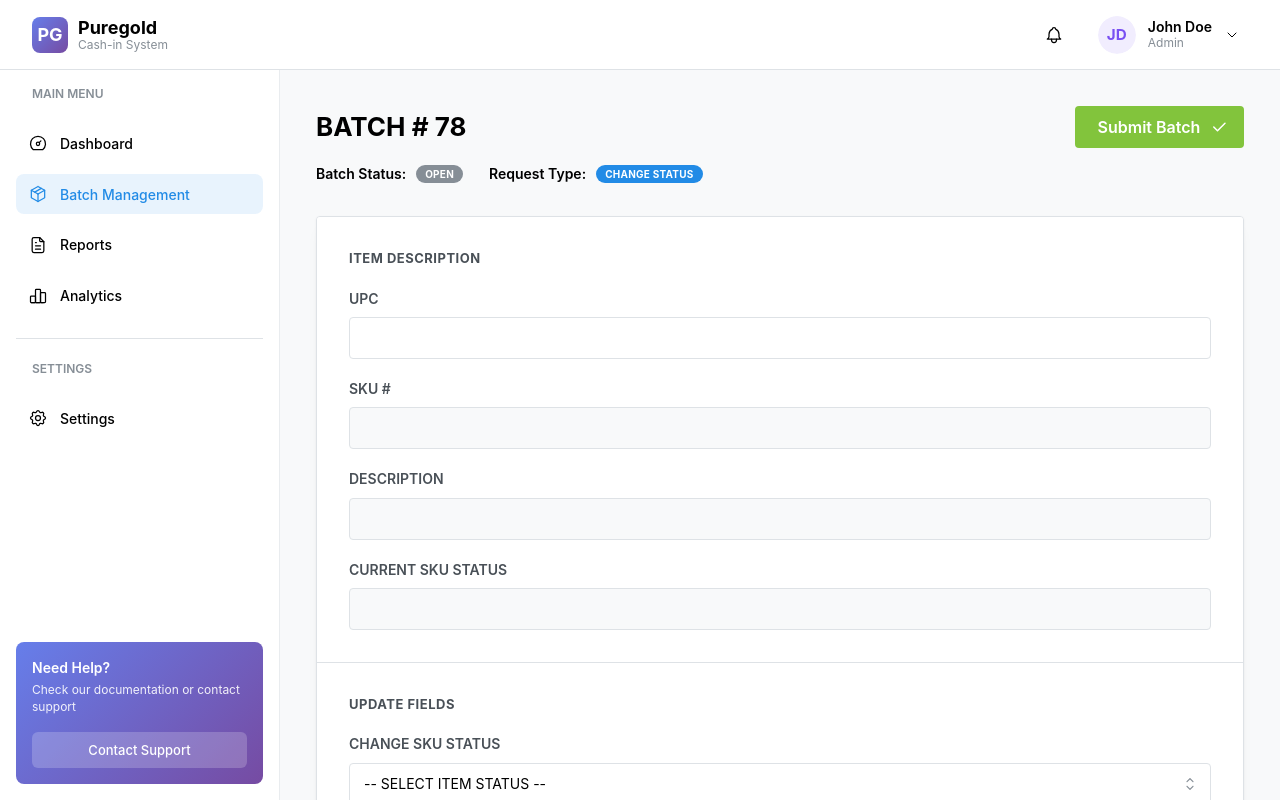
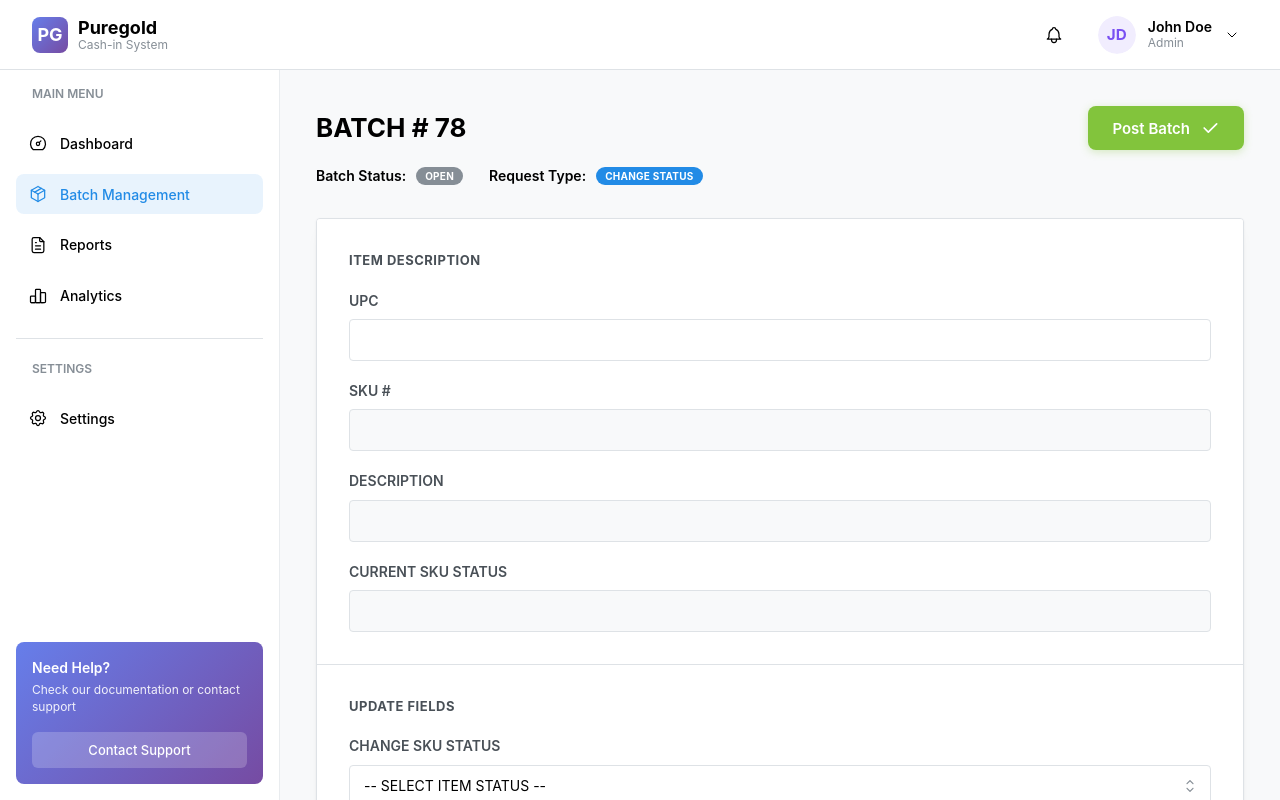
Before and after one commit to Franzmaglanque/PMH, a Next.js app: page /batch/change_item_status in a window 1280 px wide. Shown: the top 800 px of the page. Built offline with nearby package versions, Linux system fonts and the light colour scheme.

Commit message:
post batch notify user before trigger mutation

```diff
--- a/app/(app)/batch/change_item_status/page.tsx
+++ b/app/(app)/batch/change_item_status/page.tsx
@@ -42,6 +42,7 @@ export default function ChangeItemStatusPage() {
     const [pendingFormData, setPendingFormData] = useState<ChangeItemStatusInput | null>(null);
     const [editModalOpened, setEditModalOpened] = useState(false);
     const [editingRecord, setEditingRecord] = useState<any>(null);
+    const [postBatchModalOpened, setPostBatchModalOpened] = useState(false);
 
     const { data: batchRecords, isLoading:isLoadingRecords, error } = useQuery({
         queryKey: ['batchRecords', batchNumber, PAGE_TYPE],
@@ -353,12 +354,27 @@ export default function ChangeItemStatusPage() {
     };
 
     const handlePostBatch = () => {
+        if (!batchRecords || batchRecords.length === 0) {
+            showErrorNotification(
+                'Cannot Post Batch',
+                'Please encode at least one item before posting the batch.'
+            );
+            return;
+        }
+        setPostBatchModalOpened(true);
+    }
+
+    const handleConfirmPostBatch = () => {
         postBatchMutation.mutate({
             batch_number: batchNumber,
             request_type: PAGE_TYPE
-        })
-        console.log('post');
-    }
+        });
+        setPostBatchModalOpened(false);
+    };
+
+    const handleCancelPostBatch = () => {
+        setPostBatchModalOpened(false);
+    };
 
     // Create debounced callback for UPC validation
     const validateUpc = useDebouncedInput((upcValue: string) => {
@@ -387,20 +403,42 @@ export default function ChangeItemStatusPage() {
                 BATCH # {batchNumber || '78'}
             </Title>
             <Button
-                color="green"
-                size="md"
-                rightSection={<IconCheck size={18} />}
+                size="lg"
+                rightSection={<IconCheck size={20} />}
+                disabled={!batchRecords || batchRecords.length === 0}
                 styles={{
-                root: {
-                    backgroundColor: '#82c43c',
-                    '&:hover': {
-                    backgroundColor: '#6fb32e',
+                    root: {
+                        backgroundColor: '#82c43c',
+                        color: '#ffffff',
+                        fontWeight: 600,
+                        fontSize: rem(15),
+                        paddingLeft: rem(24),
+                        paddingRight: rem(24),
+                        height: rem(44),
+                        borderRadius: rem(8),
+                        border: 'none',
+                        boxShadow: '0 2px 8px rgba(130, 196, 60, 0.3)',
+                        transition: 'all 0.2s ease',
+                        '&:hover': {
+                            backgroundColor: '#6fb32e',
+                            boxShadow: '0 4px 12px rgba(130, 196, 60, 0.4)',
+                            transform: 'translateY(-1px)',
+                        },
+                        '&:active': {
+                            transform: 'translateY(0)',
+                            boxShadow: '0 2px 6px rgba(130, 196, 60, 0.3)',
+                        },
+                        '&:disabled': {
+                            backgroundColor: '#e9ecef',
+                            color: '#adb5bd',
+                            boxShadow: 'none',
+                            cursor: 'not-allowed',
+                        },
                     },
-                },
                 }}
                 onClick={handlePostBatch}
             >
-                Submit Batch
+                Post Batch
             </Button>
             </Group>
 
@@ -1137,6 +1175,92 @@ export default function ChangeItemStatusPage() {
                 </Stack>
             </form>
         </Modal>
+
+        {/* Post Batch Confirmation Modal */}
+        <Modal
+            opened={postBatchModalOpened}
+            onClose={handleCancelPostBatch}
+            title={
+                <Group gap="xs">
+                    <IconCheck size={24} style={{ color: '#82c43c' }} />
+                    <Text fw={700} size="lg">Confirm Post Batch</Text>
+                </Group>
+            }
+            centered
+            size="md"
+            styles={{
+                title: {
+                    width: '100%',
+                },
+            }}
+        >
+            <Stack gap="lg">
+                <Text size="sm" c="dimmed">
+                    You are about to post this batch. Once posted, the batch will be submitted and no further changes can be made.
+                </Text>
+
+                <Paper p="md" withBorder style={{ backgroundColor: '#fff3cd', borderColor: '#ffc107' }}>
+                    <Group gap="xs" mb="xs">
+                        <Text size="sm" fw={700} c="#856404">
+                            Warning:
+                        </Text>
+                    </Group>
+                    <Text size="sm" c="#856404">
+                        This action will finalize the batch and all encoded records. Make sure all records are correct before proceeding.
+                    </Text>
+                </Paper>
+
+                <Box>
+                    <Text size="sm" fw={600} mb="xs">Batch Details:</Text>
+                    <Paper p="md" withBorder style={{ backgroundColor: '#f8f9fa' }}>
+                        <Stack gap="xs">
+                            <Group justify="space-between">
+                                <Text size="sm" fw={600}>Batch Number:</Text>
+                                <Text size="sm">{batchNumber}</Text>
+                            </Group>
+                            <Group justify="space-between">
+                                <Text size="sm" fw={600}>Request Type:</Text>
+                                <Badge color="blue" variant="light">CHANGE STATUS</Badge>
+                            </Group>
+                            <Group justify="space-between">
+                                <Text size="sm" fw={600}>Total Records:</Text>
+                                <Badge color="gray" variant="filled">{batchRecords?.length || 0}</Badge>
+                            </Group>
+                        </Stack>
+                    </Paper>
+                </Box>
+
+                <Text size="sm" c="dimmed" fw={600}>
+                    Do you want to proceed with posting this batch?
+                </Text>
+
+                <Group justify="flex-end" gap="md" mt="md">
+                    <Button
+                        variant="light"
+                        color="gray"
+                        onClick={handleCancelPostBatch}
+                    >
+                        Cancel
+                    </Button>
+                    <Button
+                        color="green"
+                        leftSection={<IconCheck size={18} />}
+                        onClick={handleConfirmPostBatch}
+                        loading={postBatchMutation.isPending}
+                        styles={{
+                            root: {
+                                backgroundColor: '#82c43c',
+                                '&:hover': {
+                                    backgroundColor: '#6fb32e',
+                                },
+                            },
+                        }}
+                    >
+                        Confirm & Post Batch
+                    </Button>
+                </Group>
+            </Stack>
+        </Modal>
         </Box>
     );
 }
--- a/app/api/batch_request_api.ts
+++ b/app/api/batch_request_api.ts
@@ -47,9 +47,7 @@ export const postBatch = async (params:any) => {
         if (!response.ok) {
             throw new Error('Failed to post batch');
         }
-
-        const result = await response.json();
-        return result.data || [];
+        return await response.json();
     } catch (error) {
         console.log(error);
         throw error;
```
